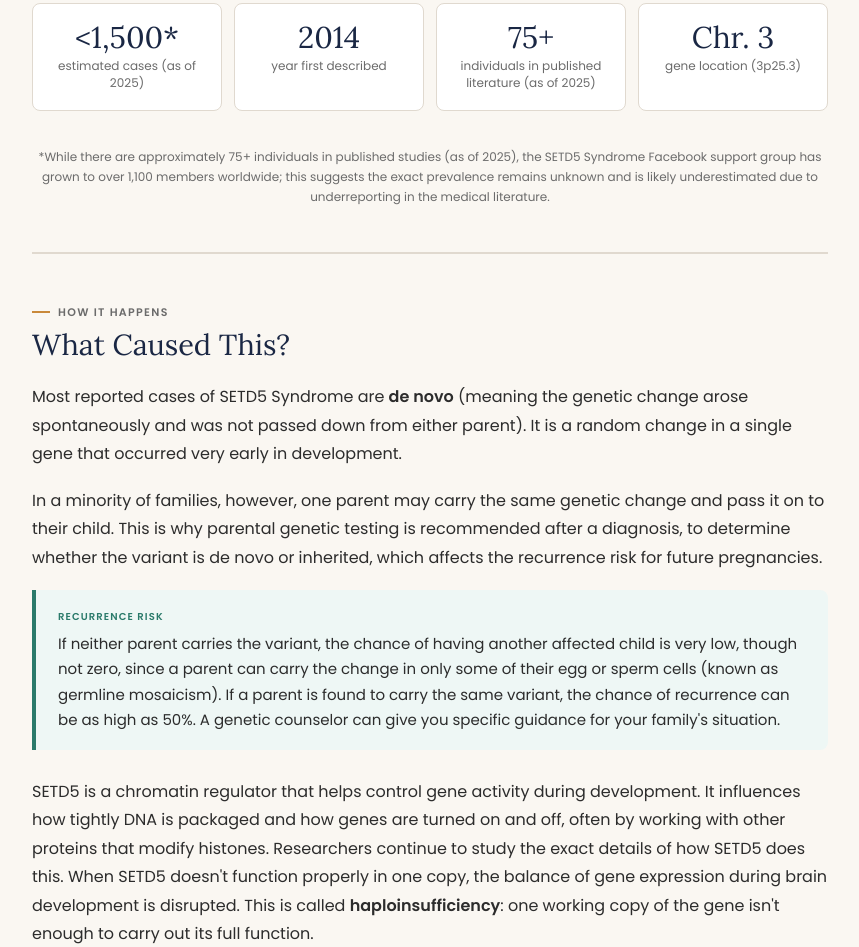
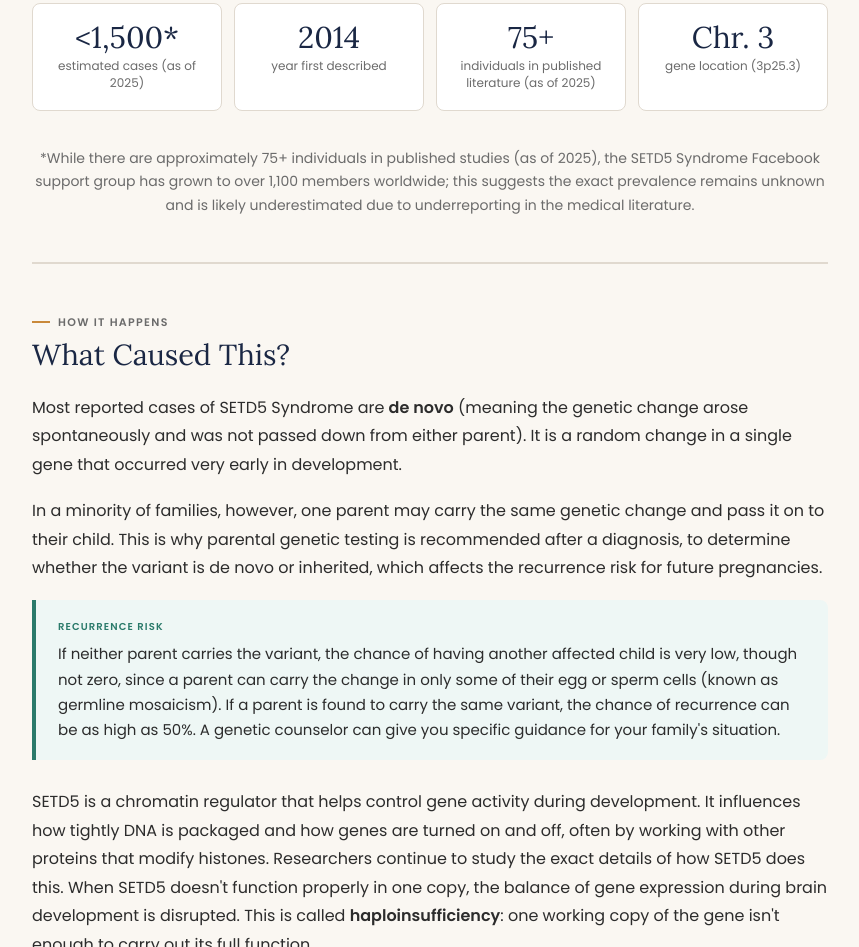
Before and after one commit to homekew/setd5syndrome, a plain HTML site: page understanding-setd5-syndrome.html in a window 1280 px wide. Shown: the part 1056-2003 px from the top of the page, without its empty margins (210-1069 px from the left). Drawn offline with Linux system fonts and the light colour scheme.

Commit message:
Increase font size on prevalence footnote
Co-Authored-By: Claude Opus 4.6 <noreply@anthropic.com>

```diff
--- a/understanding-setd5-syndrome.html
+++ b/understanding-setd5-syndrome.html
@@ -352,7 +352,7 @@
     <div class="stat-box"><div class="stat-number">75+</div><div class="stat-label">individuals in published literature (as of 2025)</div></div>
     <div class="stat-box"><div class="stat-number">Chr. 3</div><div class="stat-label">gene location (3p25.3)</div></div>
   </div>
-  <p style="font-size:12px; color:var(--muted); text-align:center; margin-top:6px; margin-bottom:0;">*While there are approximately 75+ individuals in published studies (as of 2025), the SETD5 Syndrome Facebook support group has grown to over 1,100 members worldwide; this suggests the exact prevalence remains unknown and is likely underestimated due to underreporting in the medical literature.</p>
+  <p style="font-size:14px; color:var(--muted); text-align:center; margin-top:10px; margin-bottom:0;">*While there are approximately 75+ individuals in published studies (as of 2025), the SETD5 Syndrome Facebook support group has grown to over 1,100 members worldwide; this suggests the exact prevalence remains unknown and is likely underestimated due to underreporting in the medical literature.</p>
 
   <hr class="section-divider">
 
```
